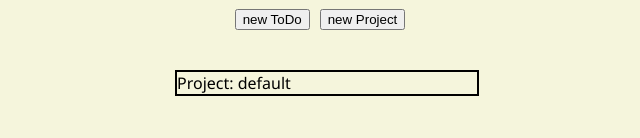
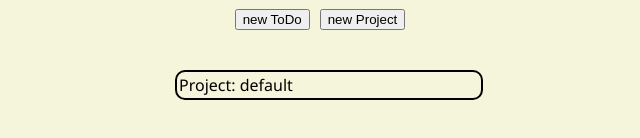
Before and after one commit to ImpeccableN/todo-list, a website built with webpack: page src/template.html in a window 1280 px wide. Shown: the part 154-292 px from the top of the page, 320-960 px from the left. Built offline with nearby package versions, Linux system fonts and the light colour scheme.

Commit message:
added padding and border radius to project divs

```diff
--- a/src/styles.css
+++ b/src/styles.css
@@ -48,8 +48,10 @@ form {
 
 #todos > div {
     border: 2px solid black;
+    border-radius: 10px;
     width: 100%;
     margin: 5px;
+    padding: 2px;
 }
 
 .projDom {
```
